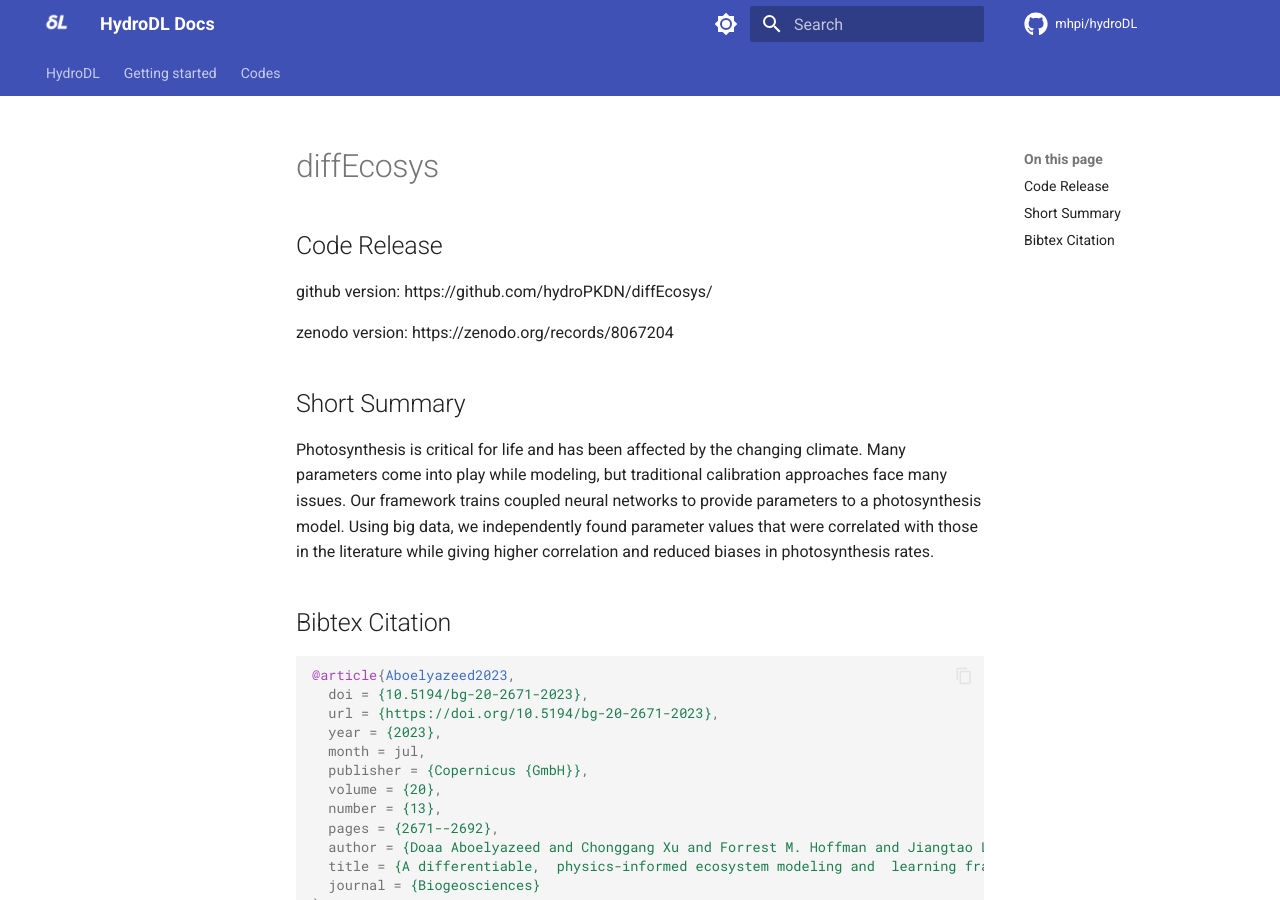
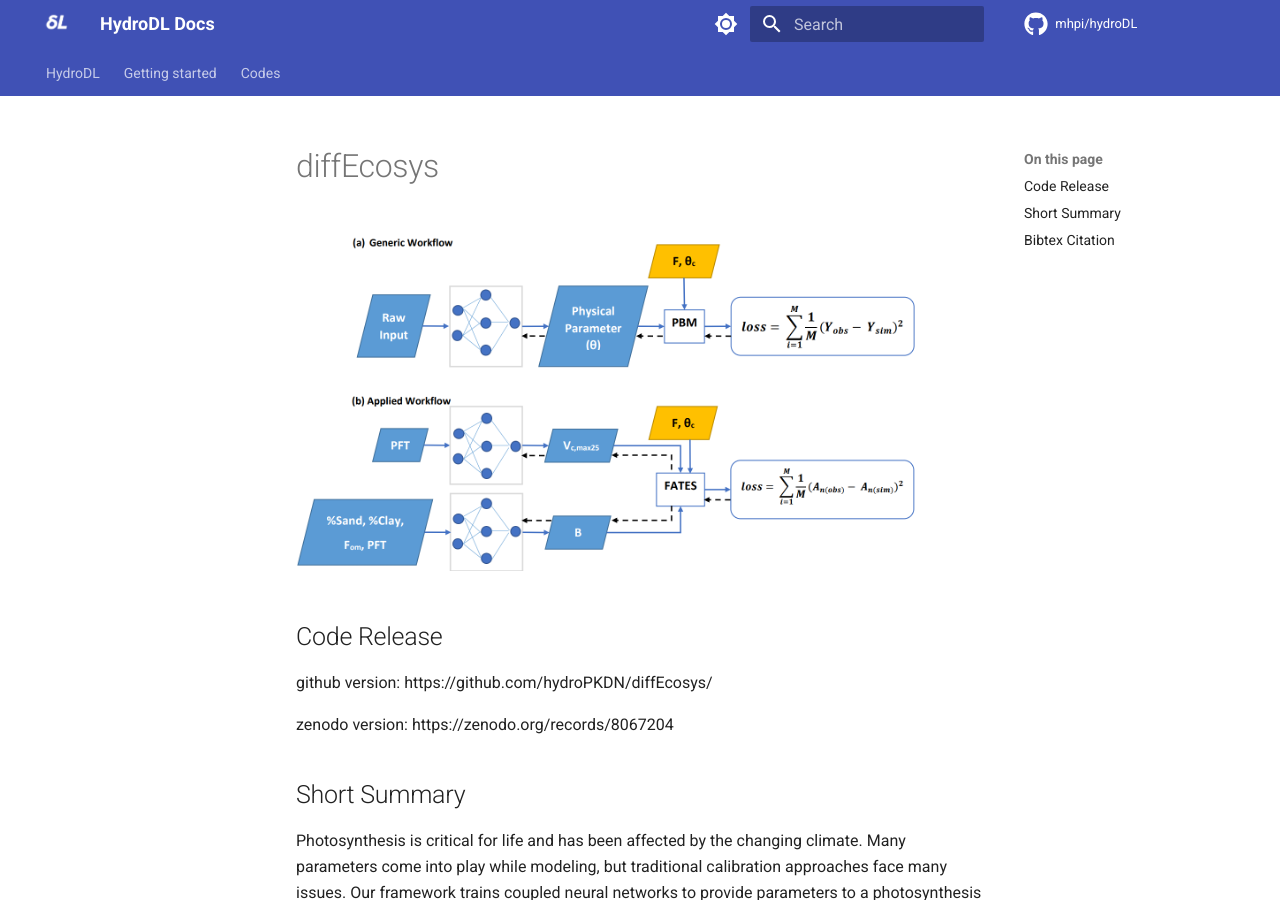
Before and after one commit to mhpi/mhpi.github.io, an MkDocs documentation site: the page built from docs/codes/Aboelyazeed_2023.md, in a window 1280 px wide and 900 px high. Built offline with MkDocs 1.6.1 and Material for MkDocs 9.7.7, drawn with Linux system fonts in a browser that asks for light colours; a script that is not in the unit is left out; comment, search, counter and statistics services are not loaded.

Commit message:
Update Aboelyazeed_2023.md

```diff
--- a/docs/codes/Aboelyazeed_2023.md
+++ b/docs/codes/Aboelyazeed_2023.md
@@ -1,5 +1,5 @@
 # diffEcosys
-
+![Alt text](https://github.com/mhpi/mhpi.github.io/blob/main/docs/assets/Aboelyazeed_2023.png)
 ## Code Release
 
 github version: https://github.com/hydroPKDN/diffEcosys/
```
